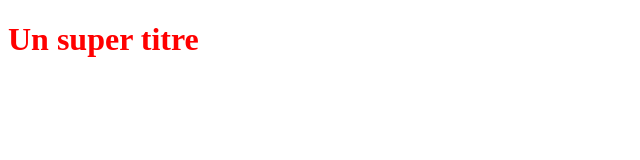
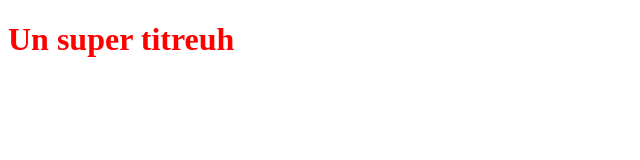
Before and after one commit to antoinechauvn/testgit, a plain HTML site: page index.html in a window 1280 px wide. Shown: the full height of the page, 0-640 px from the left. Drawn offline with Linux system fonts and the light colour scheme.

Commit message:
changemement du titreuh

```diff
--- a/index.html
+++ b/index.html
@@ -5,6 +5,6 @@
    <link rel="stylesheet" type="text/css" href="styles.css">
 </head>
 <body>
-   <h1>Un super titre</h1>
+   <h1>Un super titreuh</h1>
 </body>
 </html>
```
